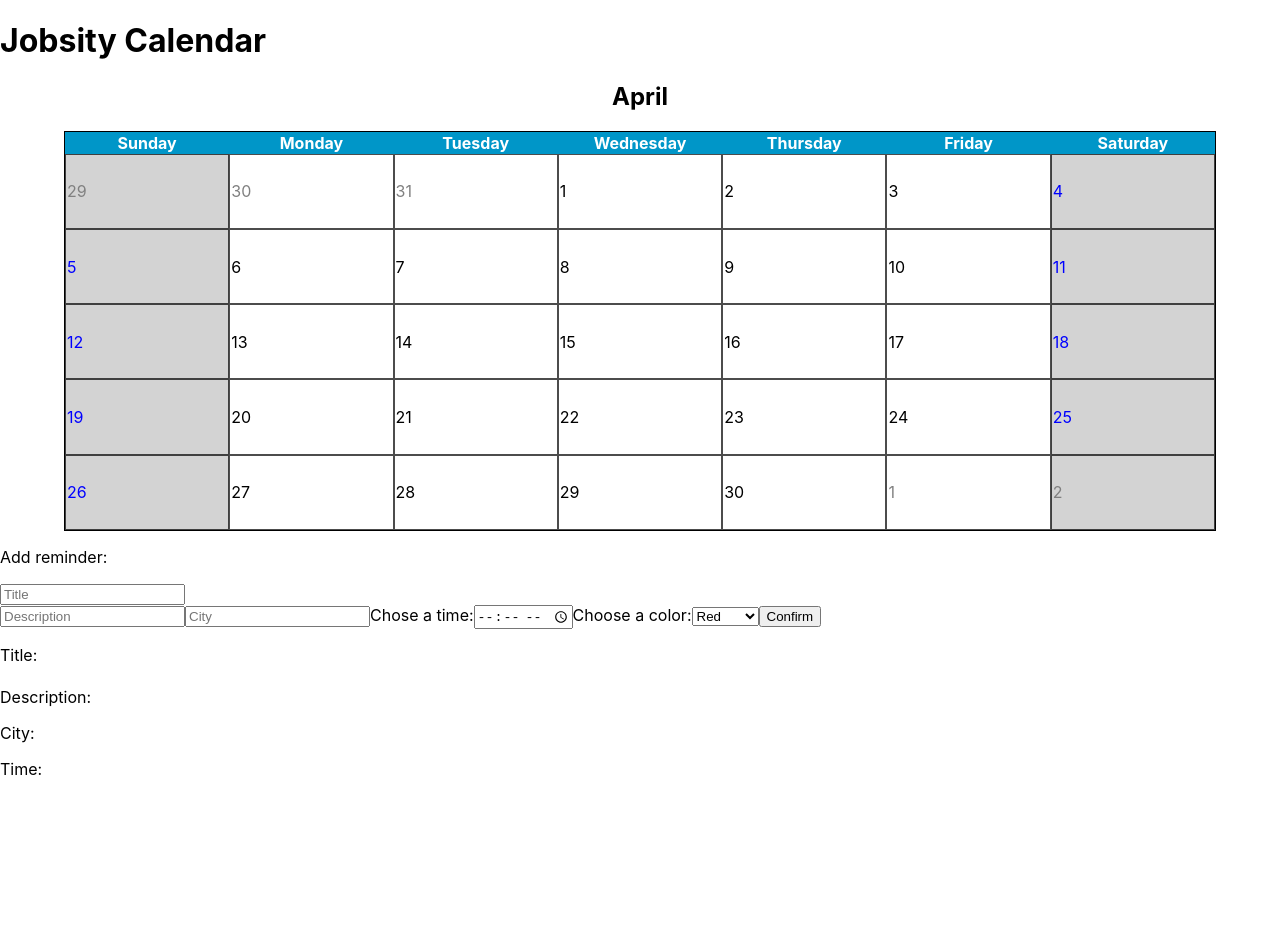
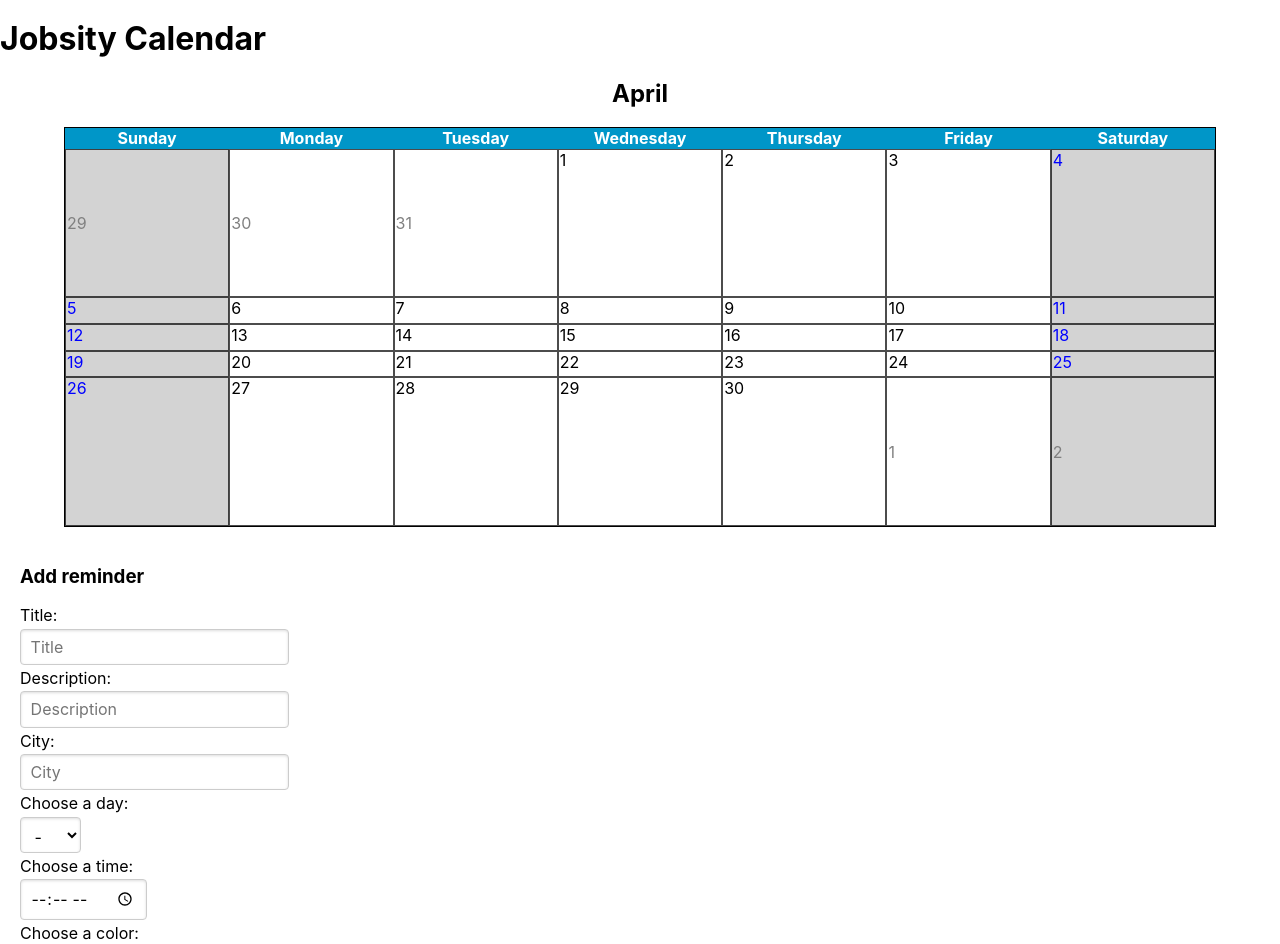
Before and after one commit to lslozano/react-calendar, a React (Create React App) app: page / in a window 1280 px wide. Shown: the top 944 px of the page. Before the commit the page ends 800 px from the top, so only its background shows below. Built offline with nearby package versions, Linux system fonts and the light colour scheme.

Commit message:
Ability to add reminders to state

```diff
--- a/public/index.html
+++ b/public/index.html
@@ -9,6 +9,7 @@
       name="description"
       content="Web site created using create-react-app"
     />
+    <link rel="stylesheet" href="https://unpkg.com/purecss@1.0.1/build/pure-min.css" integrity="sha384-oAOxQR6DkCoMliIh8yFnu25d7Eq/PHS21PClpwjOTeU2jRSq11vu66rf90/cZr47" crossorigin="anonymous">
     <link rel="apple-touch-icon" href="%PUBLIC_URL%/logo192.png" />
     <!--
       manifest.json provides metadata used when your web app is installed on a
--- a/src/App.js
+++ b/src/App.js
@@ -1,6 +1,5 @@
 import React, {Component} from 'react';
 import Calendar from './components/Calendar';
-import Reminder from './components/Reminder';
 
 class App extends Component {
   render() {
@@ -8,7 +7,6 @@
       <>
         <h1>Jobsity Calendar</h1>
         <Calendar />
-        <Reminder />
       </>
     )
   }
--- a/src/components/Calendar.js
+++ b/src/components/Calendar.js
@@ -1,10 +1,44 @@
-import React from 'react'
+import React, { Component } from 'react'
 import WeekDays from './WeekDays'
 import Date from './Date'
+import ReminderComponent from './Reminder'
 import moment from 'moment'
 import '../index.css'
 
-function Calendar() {
+class Calendar extends Component {
+  constructor() {
+    super()
+    this.state = {
+      reminder: {
+        title: "",
+        description: "",
+        city: "",
+        day: "",
+        time: "",
+        color: ""
+      },
+      reminders: []
+    }
+    this.handleChange = this.handleChange.bind(this)
+    this.handleSubmit = this.handleSubmit.bind(this)
+  }
+
+  handleChange(event) {
+    const {name, value} = event.target
+    this.setState(prevState => {
+      const reminder = {...prevState.reminder}
+      reminder[name] = value
+      return { reminder }
+    })
+  }
+
+  handleSubmit(event) {
+    this.state.reminders.push(this.state.reminder)
+    alert('A new reminder has been created!')
+    event.preventDefault()
+  }
+
+  render() {
     const month = moment().format("MMMM")
 
     return (
@@ -16,8 +50,14 @@
           </thead>
           <Date />
         </table>
+        <ReminderComponent
+          handleChange={this.handleChange}
+          handleSubmit={this.handleSubmit}
+          data={this.state}
+        />
       </main>
     )
   }
+}
 
 export default Calendar
--- a/src/components/Date.js
+++ b/src/components/Date.js
@@ -93,8 +93,10 @@
 
     for (let day = 1; day <= daysOfMonth(); day++) {
       days.push(
-        <td className="days" key={day}>
-          {day}
+        <td key={day}>
+          <div className="scroll">
+            {day}
+          </div>
         </td>
       )
     }
@@ -132,6 +134,7 @@
 
   // Create the tr elements by mapping over rows.
   const dates = rows().map((date, i) => {
+
     const pointer = {
       cursor: 'pointer'
     }
--- a/src/components/Reminder.js
+++ b/src/components/Reminder.js
@@ -1,89 +1,85 @@
-import React, { Component } from 'react'
+import React from 'react'
+import moment from 'moment'
 
-class Reminder extends Component {
-  constructor() {
-    super()
-    this.state = {
-      title: "",
-      description: "",
-      city: "",
-      time: "",
-      color: ""
+function ReminderComponent(props) {
+  const getDays = () => {
+    let daysOfMonth = moment().daysInMonth()
+    let daySelector = []
+    for (let i = 1; i <= daysOfMonth; i++) {
+      daySelector.push(i)
     }
-    this.handleChange = this.handleChange.bind(this)
+    return daySelector
   }
 
-  handleChange(event) {
-    const {name, value} = event.target
-    this.setState({
-      [name]: value
-    })
-  }
-
-  render() {
   return (
-      <>
-        <form onSubmit={this.handleSubmit}>
-          <p>Add reminder:</p>
+    <div className="form">
+      <form className="pure-form pure-form-stacked" onSubmit={props.handleSubmit}>
+        <h3>Add reminder</h3>
+        <label>Title:</label>
         <input
           required
           type="text"
           maxLength="20"
           name="title"
-            value={this.state.title}
+          value={props.data.reminder.title}
           placeholder="Title"
-            onChange={this.handleChange}
+          onChange={props.handleChange}
         />
-          <br />
+        <label>Description:</label>
         <input
           type="text"
           maxLength="30"
           name="description"
-            value={this.state.description}
+          value={props.data.reminder.description}
           placeholder="Description"
-            onChange={this.handleChange}
+          onChange={props.handleChange}
         />
+        <label>City:</label>
         <input
           type="text"
           maxLength="15"
           name="city"
-            value={this.state.city}
+          value={props.data.reminder.city}
           placeholder="City"
-            onChange={this.handleChange}
+          onChange={props.handleChange}
         />
-          <label>Chose a time:</label>
+        <label>Choose a day:</label>
+        <select
+          value={props.data.reminder.day}
+          onChange={props.handleChange}
+          name="day"
+        >
+          <option>-</option>
+          {getDays().map(day => {
+            return (
+              <option key={day} value={day}>{day}</option>
+              )
+            })
+          }
+        </select>
+        <label>Choose a time:</label>
         <input
           type="time"
           name="time"
-            value={this.state.time}
-            onChange={this.handleChange}
+          value={props.data.reminder.time}
+          onChange={props.handleChange}
         />
         <label>Choose a color:</label>
         <select
-            value={this.state.color}
-            onChange={this.handleChange}
+          value={props.data.reminder.color}
+          onChange={props.handleChange}
           name="color"
         >
+          <option>-</option>
           <option value="red">Red</option>
           <option value="orange">Orange</option>
           <option value="green">Green</option>
           <option value="purple">Purple</option>
         </select>
-          <button>Confirm</button>
+        <button className="pure-button pure-button-primary">Confirm</button>
       </form>
-        <div>
-          <p>Title:</p>
-          <h1 style={this.state}>{this.state.title}</h1>
-          <p>Description:</p>
-          <p>{this.state.description}</p>
-          <p>City:</p>
-          <p>{this.state.city}</p>
-          <p>Time:</p>
-          <p>{this.state.time}</p>
     </div>
-      </>
   )
 }
-}
 
-export default Reminder
+export default ReminderComponent
--- a/src/index.css
+++ b/src/index.css
@@ -52,3 +52,15 @@
   color: white;
   width: 11vw
 }
+
+.scroll {
+  width: 100%;
+  height: 100%;
+  margin: 0;
+  padding: 0;
+  overflow: auto
+}
+
+.form {
+  padding: 20px 12px 10px 20px;
+}
```
Lines whose indentation alone changed are shown as unchanged.
